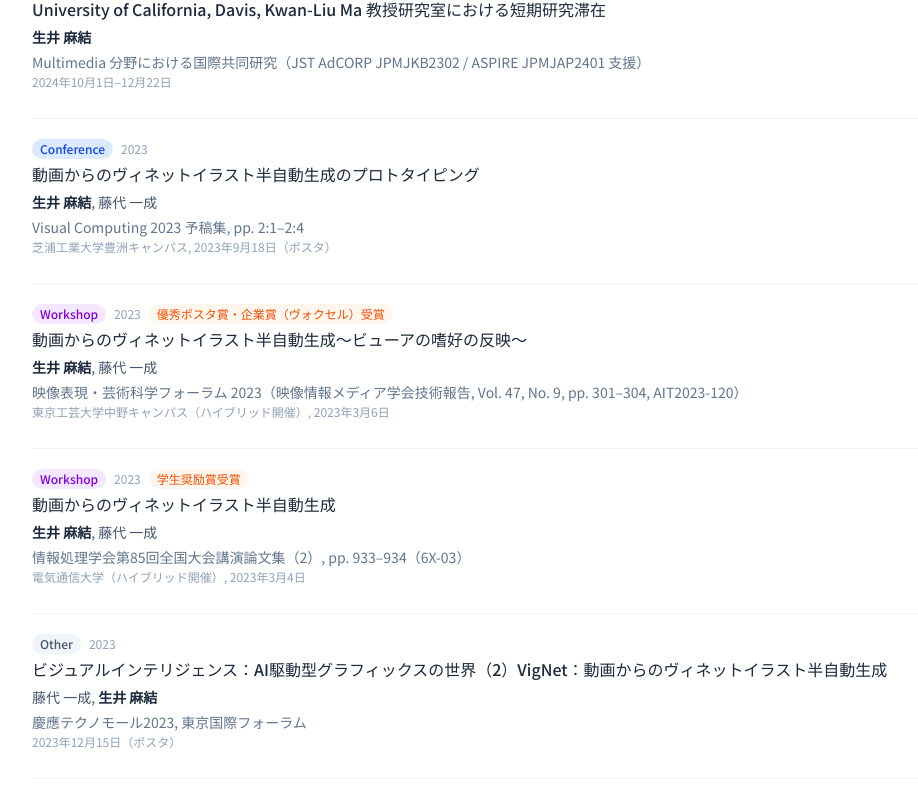
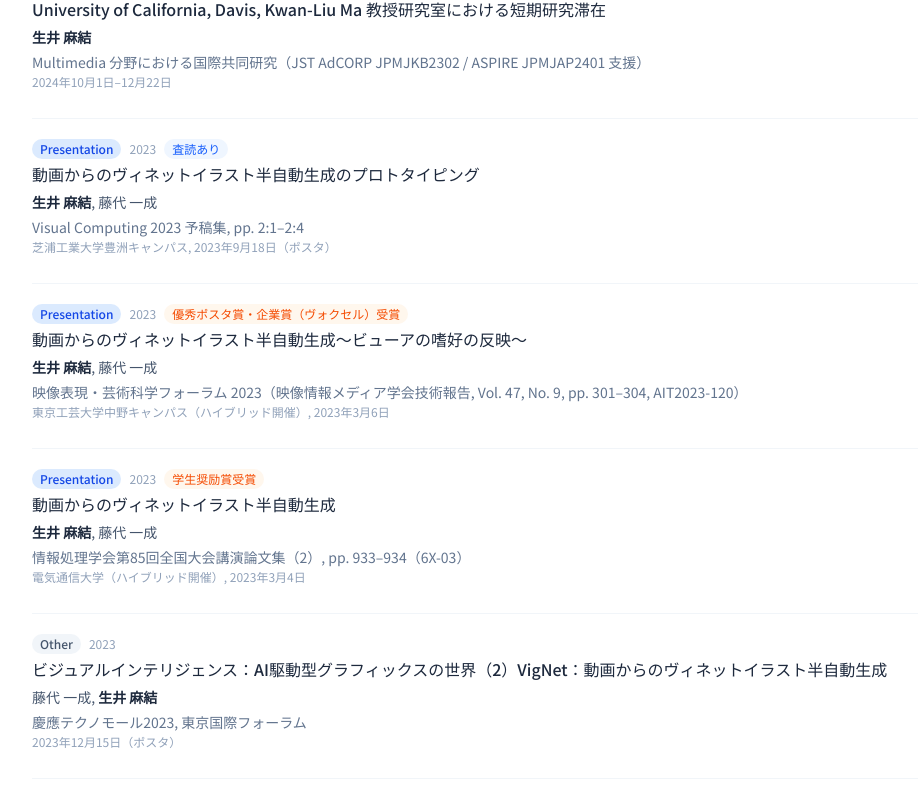
Before and after one commit to mayu-namai/mayu-page, a Next.js app: page / in a window 1280 px wide. Shown: the part 1500-2298 px from the top of the page, without its empty margins (120-1038 px from the left). Built offline with nearby package versions, Linux system fonts and the light colour scheme.

Commit message:
Change Workshop/Conference badges to Presentation, add 査読あり tag
Co-Authored-By: Claude Sonnet 4.6 <noreply@anthropic.com>

```diff
--- a/components/PublicationsSection.tsx
+++ b/components/PublicationsSection.tsx
@@ -1,10 +1,10 @@
 import { publications, Publication } from "@/lib/data";
 
 const typeBadge: Record<Publication["type"], { label: string; color: string }> = {
-  journal:    { label: "Journal",    color: "bg-emerald-100 text-emerald-700" },
-  conference: { label: "Conference", color: "bg-blue-100 text-blue-700" },
-  workshop:   { label: "Workshop",   color: "bg-purple-100 text-purple-700" },
-  other:      { label: "Other",      color: "bg-slate-100 text-slate-600" },
+  journal:    { label: "Journal",      color: "bg-emerald-100 text-emerald-700" },
+  conference: { label: "Presentation", color: "bg-blue-100 text-blue-700" },
+  workshop:   { label: "Presentation", color: "bg-blue-100 text-blue-700" },
+  other:      { label: "Other",        color: "bg-slate-100 text-slate-600" },
 };
 
 function AuthorList({ authors }: { authors: string[] }) {
@@ -34,6 +34,11 @@ function PublicationCard({ pub }: { pub: Publication }) {
             {badge.label}
           </span>
           <span className="text-xs text-slate-400">{pub.year}</span>
+          {pub.type === "conference" && (
+            <span className="text-xs font-medium text-blue-600 bg-blue-50 px-2 py-0.5 rounded-full">
+              査読あり
+            </span>
+          )}
           {pub.note && (
             <span className="text-xs font-medium text-orange-600 bg-orange-50 px-2 py-0.5 rounded-full">
               {pub.note}
```
